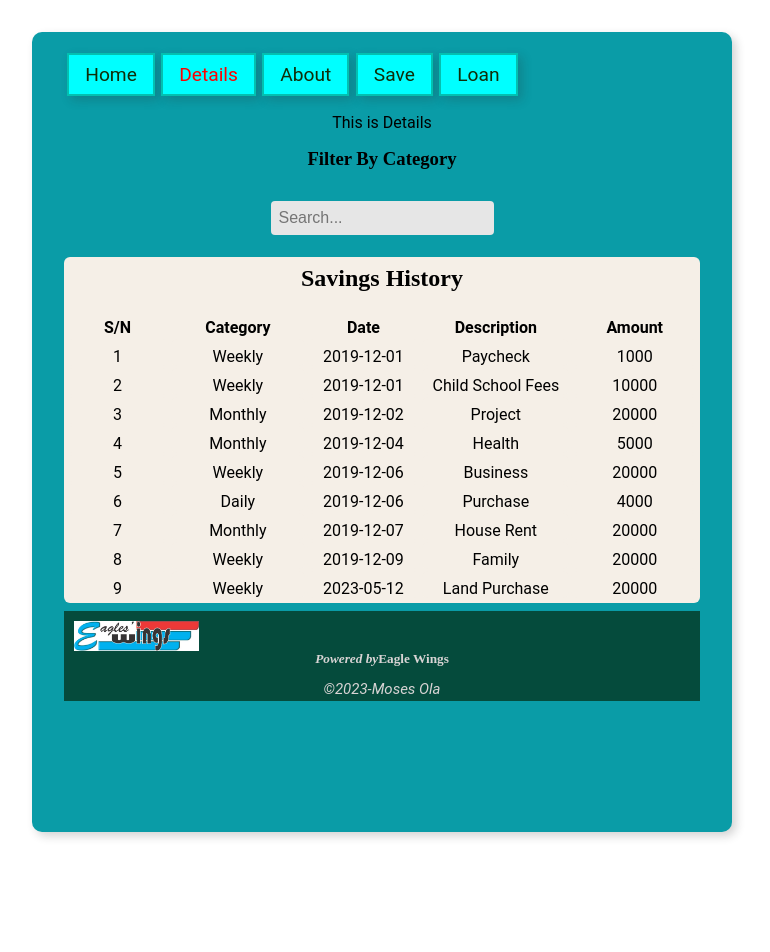
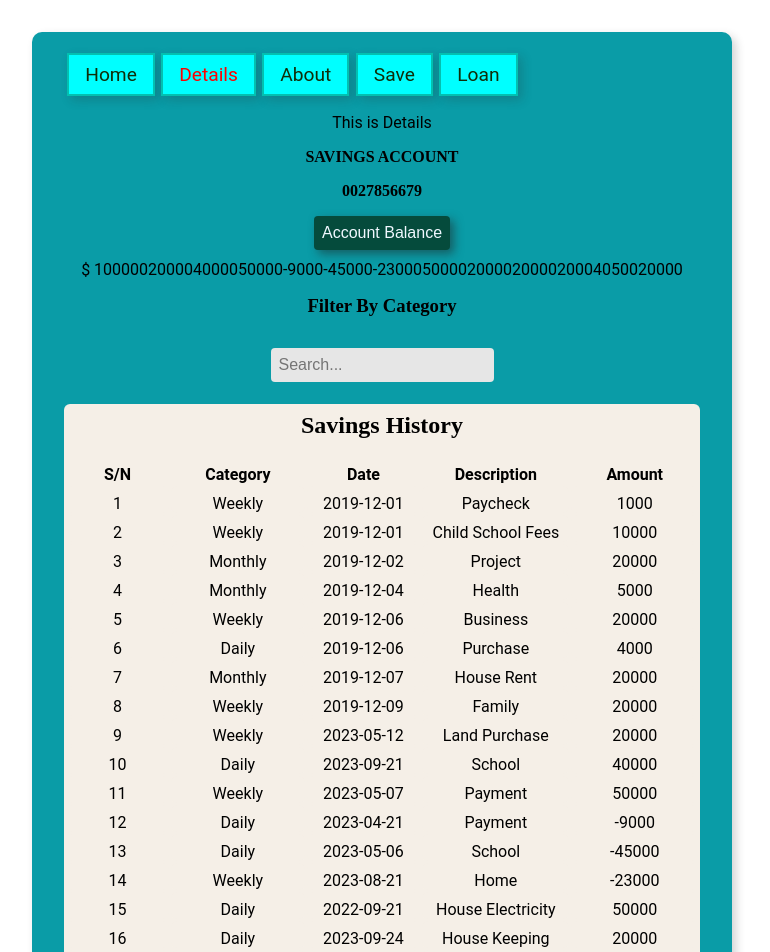
Before and after one commit to Moses-Oyelade/eagle-safe, a React (Create React App) app: page /details in a window 1280 px wide. Shown: the top 952 px of the page, without its empty margins (258-1028 px from the left). Before the commit the page ends 864 px from the top, so only its background shows below. Built offline with nearby package versions, Linux system fonts and the light colour scheme; data requests are answered from the project's data file.

Commit message:
nav css updated

```diff
--- a/db.json
+++ b/db.json
@@ -62,6 +62,83 @@
       "amount": "20000",
       "category": "Weekly",
       "id": 9
+    },
+    {
+      "date": "2023-09-21",
+      "description": "School",
+      "amount": 40000,
+      "category": "Daily",
+      "id": 10
+    },
+    {
+      "date": "2023-05-07",
+      "description": "Payment",
+      "amount": 50000,
+      "category": "Weekly",
+      "id": 16
+    },
+    {
+      "date": "2023-04-21",
+      "description": "Payment",
+      "amount": -9000,
+      "category": "Daily",
+      "id": 17
+    },
+    {
+      "date": "2023-05-06",
+      "description": "School",
+      "amount": -45000,
+      "category": "Daily",
+      "id": 21
+    },
+    {
+      "date": "2023-08-21",
+      "description": "Home",
+      "amount": -23000,
+      "category": "Weekly",
+      "id": 22
+    },
+    {
+      "date": "2022-09-21",
+      "description": "House Electricity",
+      "category": "Daily",
+      "amount": 50000,
+      "id": 23
+    },
+    {
+      "date": "2023-09-24",
+      "description": "House Keeping",
+      "amount": 20000,
+      "category": "Daily",
+      "id": 25
+    },
+    {
+      "date": "2023-09-21",
+      "description": "Business",
+      "amount": 20000,
+      "category": "Monthly",
+      "id": 26
+    },
+    {
+      "date": "2023-09-28",
+      "description": "Housing",
+      "amount": 2000,
+      "category": "Weekly",
+      "id": 27
+    },
+    {
+      "date": "2023-09-28",
+      "description": "Party",
+      "amount": 40500,
+      "category": "Daily",
+      "id": 28
+    },
+    {
+      "date": "2023-11-26",
+      "description": "Clothing",
+      "amount": 20000,
+      "category": "Weekly",
+      "id": 29
     }
   ]
 }
--- a/src/App.css
+++ b/src/App.css
@@ -58,10 +58,56 @@
   font-size:x-large;
 }
 
-footer{
-  background-color: #F15A29;
-  color:white;
-  text-align: center;
-  padding-bottom: 20px;
+
+.nav{
+  /* background-color: rgb(10, 65, 62); */
+  padding: 0, 5px;
+  width: 2rem;
+  height: 60px;
 
 }
+
+@media (min-width: 400px) {
+ .nav {
+    flex-direction: row;
+  }
+
+}
+
+ul {
+  min-width: 0.2em;
+  padding: 2, 5px;
+  list-style: none;
+  display: flex;
+  flex-direction: row;
+  margin-top: 5px ;
+  margin-bottom: 20px;
+  justify-content: left;
+}
+
+
+.navlink a:hover {
+  color: #fff;
+}
+.navlink a:active,
+.navlink a.active {
+  color: red;
+}
+
+
+
+nav a {
+  display: block;
+  background-color: aqua;
+  box-shadow: 4px 4px 10px rgba(33, 33, 33, 0.2);
+  padding: 0.5rem 1rem;
+  margin: 0 0.2rem;
+  text-decoration: none;
+  font-size: 1.2em;
+  color: rgb(15, 46, 8);
+  border: 2px solid rgb(3, 192, 176);
+  transition: 0.1s;
+}
+nav a:hover {
+  background-color: rgb(3, 192, 176);
+}
--- a/src/App.js
+++ b/src/App.js
@@ -32,7 +32,7 @@ function App() {
             <Route path= "/loan">
                 <Loan/>
             </Route>
-            <Route path= "/">
+            <Route exact path= "/">
                 <Home/>
             </Route>
             </Switch>
--- a/src/Nav.css
+++ /dev/null
@@ -1,52 +0,0 @@
-.nav{
-    /* background-color: rgb(10, 65, 62); */
-    padding: 0, 5px;
-    width: 2rem;
-    height: 60px;
-
-  }
-
-  @media (min-width: 400px) {
-   .nav {
-      flex-direction: row;
-    }
-
-  }
-
-  ul {
-    min-width: 0.2em;
-    padding: 2, 5px;
-    list-style: none;
-    display: flex;
-    flex-direction: row;
-    margin-top: 5px ;
-    margin-bottom: 20px;
-    justify-content: left;
-  }
-
-
-  .navlink a:hover {
-    color: #fff;
-  }
-  .navlink a:active,
-  .navlink a.active {
-    color: red;
-  }
-
-
-
-  nav a {
-    display: block;
-    background-color: aqua;
-    box-shadow: 4px 4px 10px rgba(33, 33, 33, 0.2);
-    padding: 0.5rem 1rem;
-    margin: 0 0.2rem;
-    text-decoration: none;
-    font-size: 1.2em;
-    color: rgb(15, 46, 8);
-    border: 2px solid rgb(3, 192, 176);
-    transition: 0.1s;
-  }
-  nav a:hover {
-    background-color: rgb(3, 192, 176);
-  }
--- a/src/NavBar.js
+++ b/src/NavBar.js
@@ -1,6 +1,6 @@
 import React from 'react'
 import { NavLink } from "react-router-dom";
-import "./Nav.css"
+// import "./Nav.css"
 
 
 
--- a/src/components/FilterTransaction.js
+++ b/src/components/FilterTransaction.js
@@ -1,6 +1,6 @@
 import React, { useEffect, useState} from 'react'
 
-const FilterTransaction = ({ setTransactions, category }) => {
+const FilterTransaction = ({ setTransactions }) => {
 
     const [search, setSearch] = useState("")
 
--- a/src/components/Form.js
+++ b/src/components/Form.js
@@ -15,11 +15,11 @@ function Form({onAddItem}) {
     const itemData = {
       date: date,
       description: description,
-      amount: amount,
+      amount: parseInt(amount),
       category: category,
     }
 
-    if(itemData.amount !== 0) {
+    if(amount > 0) {
 
     // setItems([...items, newItem]);
     // setItemData("");
@@ -90,7 +90,7 @@ function Form({onAddItem}) {
 
           <li>
               <label>Amount:
-                 <input type="number"
+                 <input type='number'
                   placeholder="Amount"
                   amount="amount"
                   value={amount}
@@ -102,7 +102,7 @@ function Form({onAddItem}) {
 
         <button type="submit"> Send </button>
     </form>
-    {errors.length !== 0
+    {errors.length > 0
       ? errors.map((error, index) => (
         <p key={index} style={{color: "red" }}>
           {error}
--- a/src/components/SavingsHistory.js
+++ b/src/components/SavingsHistory.js
@@ -6,7 +6,6 @@ import FilterTransaction from './FilterTransaction';
 
 const SavingsHistory = ( ) => {
 
-  // const [selectedCategory, setSelectedCategory] = useState("All");
   const [transactions, setTransactions] = useState([]);
   const [newChange, setNewChange] = useState(false)
 
@@ -21,23 +20,19 @@ let count = 1
   }, [newChange]);
 
 
+  // function HandleBalanceClick() {
 
+  const totalBal = transactions.map(transaction => transaction.amount).reduce((accumulator, current) => accumulator + current, 0);
+ console.log(`Balance ${totalBal}`)
 
+  // }
 
+//  let sum = 0;
 
+//  transactions.forEach(transaction => {
+//   sum += transaction.amount;
+//  })
 
-  function handleUpatedTransactions(updatedBalance){
-    console.log("in balance:", updatedBalance);
-    const upDatedItems = transactions.map(transaction => {
-      if(transaction.amount === updatedBalance.amount){
-        return updatedBalance;
-      }else{
-        return transaction;
-      }}).reduce((prev, next) => prev + next);
-    // return upDatedItem;
-    setTransactions(upDatedItems)
-    console.log("here at history")
-  };
 
 
 
@@ -46,7 +41,17 @@ let count = 1
   return (
     <>
     <div className="balance">
-      {/* <AccountBalance /> */}
+      <div className="acount-bal">
+      <h4>SAVINGS ACCOUNT</h4>
+      <h4>0027856679</h4>
+      <button id="balance"
+      >Account Balance
+      </button>
+      <p>$ {totalBal}</p>
+      {/* <p>{sum}</p> */}
+
+      </div>
+
       <FilterTransaction  newChange={newChange}
       setNewChange={setNewChange}
       setTransactions={setTransactions}
@@ -70,7 +75,7 @@ let count = 1
                 <Data key={transaction.id}
                         count={count++}
                         transaction={transaction}
-                    onUpdatedItem={handleUpatedTransactions}
+                    // onUpdatedItem={handleUpatedTransactions}
 
                     />
                 ))}
--- a/src/pages/Loan.js
+++ b/src/pages/Loan.js
@@ -1,4 +1,4 @@
-import React, {useState} from 'react'
+import React, { useState } from 'react'
 
 function Loan() {
   const [errors, setErrors] = useState([]);
```
Also changed, not shown: src/components/AccountBalance.js (+26 -34 lines).
